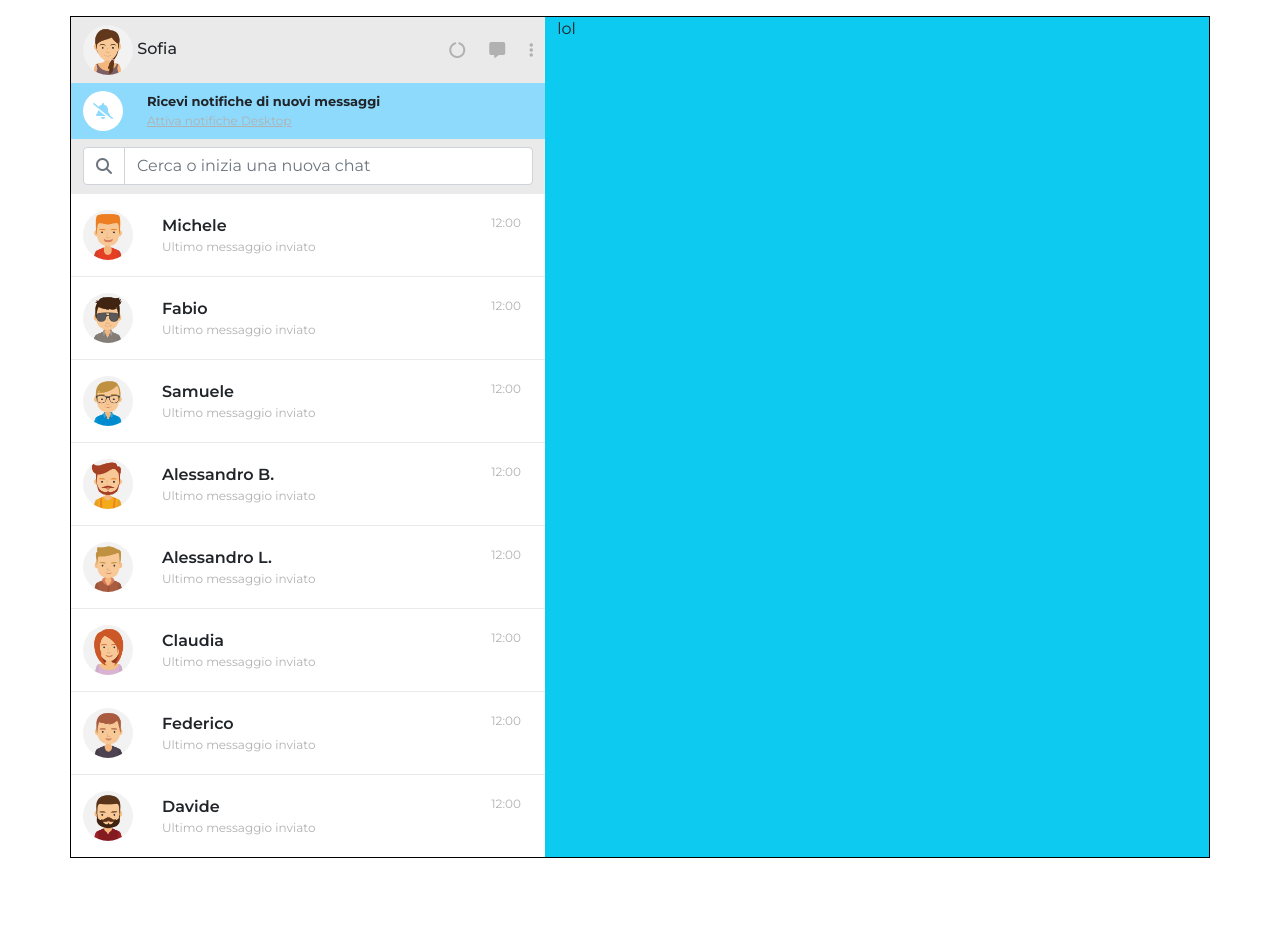
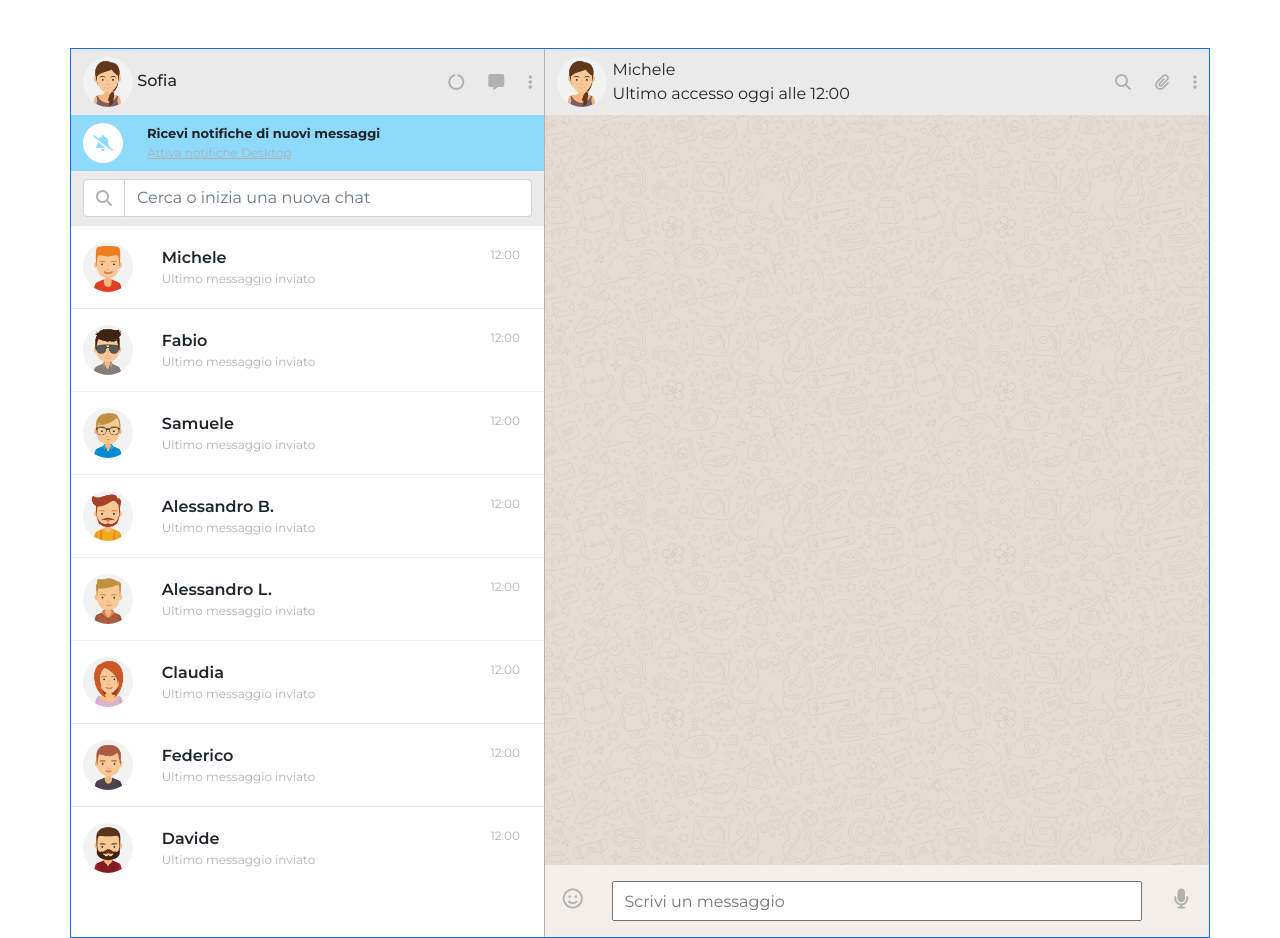
Before and after one commit to Ciro97cu/vue-boolzapp, a plain HTML site: page index.html in a window 1280 px wide. Before the commit the page ends 858 px from the top, so only its background shows below. Drawn offline with nearby package versions, Linux system fonts and the light colour scheme.

Commit message:
added right

```diff
--- a/css/general.css
+++ b/css/general.css
@@ -10,9 +10,14 @@
     --grey: #b1b1b1;
     --background-grey: #eaeaea;
     --background-notify: #8edafc;
+    --background-beige: #f3eeea;
 }
 
 h1, h2, h3, h4, h5, h6, p {
     margin: 0;
     padding: 0;
 }
+
+.h_100 {
+    height: calc(100% - 138px);
+}
--- a/css/style.css
+++ b/css/style.css
@@ -1,17 +1,18 @@
-.row.mt-3 {
-    border: 1px solid black;
-}
-
 div.sofia_wrapper,
 div.person_wrapper {
     width: 50px;
 }
 
-.sofia_container {
+.col-sm-5 {
+    border-right: 1px solid var(--grey);
+}
+
+.sofia_container,
+.container_active_person {
     background-color: var(--background-grey);
 }
 
-.sofia_icons {
+i {
     color: var(--grey);
 }
 
@@ -62,6 +63,10 @@ input.search_input::placeholder {
     padding-left: 10px;
 }
 
+.container_person {
+    overflow-y: scroll;
+}
+
 .border_person {
     border-top: 1px solid var(--background-grey);
 }
@@ -74,3 +79,22 @@ input.search_input::placeholder {
 .person_name {
     font-weight: 600;
 }
+
+.height_input {
+    height: 40px;
+    padding-left: 10px;
+}
+
+.container_input_message i {
+    font-size: 20px;
+}
+
+.container_input_message {
+    background-color: var(--background-beige);
+}
+
+.row.h_100 {
+    background-image: url(/img/mine.jpg);
+    background-size: 50%;
+    overflow-y: scroll;
+}
--- a/index.html
+++ b/index.html
@@ -28,9 +28,9 @@
 
 <body>
     <!--***** container *****-->
-    <div id="app" class="container-sm">
+    <div id="app" class="container-sm mt-5 border border-primary">
 
-        <div class="row mt-3">
+        <div class="row">
 
             <!--***** left column *****-->
             <div class="col-sm-5">
@@ -47,9 +47,9 @@
                             </div>
                             <div class="col-sm-6">
                                 <div class="row justify-content-end">
-                                    <i class="sofia_icons fa-solid fa-circle-notch col-auto"></i>
-                                    <i class="sofia_icons fa-solid fa-message col-auto"></i>
-                                    <i class="sofia_icons fa-solid fa-ellipsis-vertical col-auto"></i>
+                                    <i class="fa-solid fa-circle-notch col-auto"></i>
+                                    <i class="fa-solid fa-message col-auto"></i>
+                                    <i class="fa-solid fa-ellipsis-vertical col-auto"></i>
                                 </div>
                             </div>
                         </div>
@@ -75,16 +75,18 @@
                     </div>
                 </div>
 
+                <!--***** container input *****-->
                 <div class="row input_search">
                     <div class="input-group flex-nowrap col-sm-12 py-2">
                         <span class="input-group-text bg-white">
-                            <i class="fa-solid fa-magnifying-glass text-secondary"></i>
+                            <i class="fa-solid fa-magnifying-glass"></i>
                         </span>
                         <input type="text" class="form-control" placeholder="Cerca o inizia una nuova chat">
                     </div>
                 </div>
 
-                <div class="row">
+                <!--***** container all person *****-->
+                <div class="row pb-5 container_person">
                     <div v-for="person in contacts" class="col-sm-12 border_person">
                         <div class="row py-3 align-items-center">
                             <div class="col-sm-2">
@@ -110,7 +112,40 @@
             </div>
 
             <!--***** right column *****-->
-            <div class="col-sm-7 bg-info">lol</div>
+            <div class="col-sm-7">
+                <div class="row py-2 align-items-center container_active_person">
+                    <div class="col-sm-1">
+                        <div class="sofia_wrapper d-inline-block">
+                            <img class="rounded-circle w-100" src="img/avatar_io.jpg" alt="sofia">
+                        </div>
+                    </div>
+                    <div class="col-sm-7">
+                        <div class="row">
+                            <div class="col-sm-12">Michele</div>
+                            <div class="col-sm-12">Ultimo accesso oggi alle 12:00</div>
+                        </div>
+                    </div>
+                    <div class="col-sm-4">
+                        <div class="row justify-content-end">
+                            <i class="fa-solid fa-magnifying-glass col-auto"></i>
+                            <i class="fa-solid fa-paperclip col-auto"></i>
+                            <i class="sofia_icons fa-solid fa-ellipsis-vertical col-auto"></i>
+                        </div>
+                    </div>
+                </div>
+                <div class="row h_100"></div>
+                <div class="row py-3 align-items-center container_input_message">
+                    <div class="col-sm-1 text-center">
+                        <i class="fa-regular fa-face-smile"></i>
+                    </div>
+                    <div class="col-sm-10">
+                        <input type="text" class="w-100 height_input" placeholder="Scrivi un messaggio">
+                    </div>
+                    <div class="col-sm-1 text-center">
+                        <i class="fa-solid fa-microphone"></i>
+                    </div>
+                </div>
+            </div>
 
         </div>
 
```
